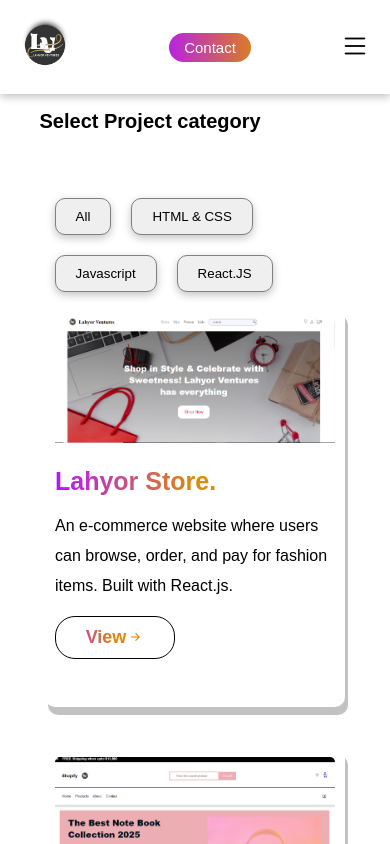
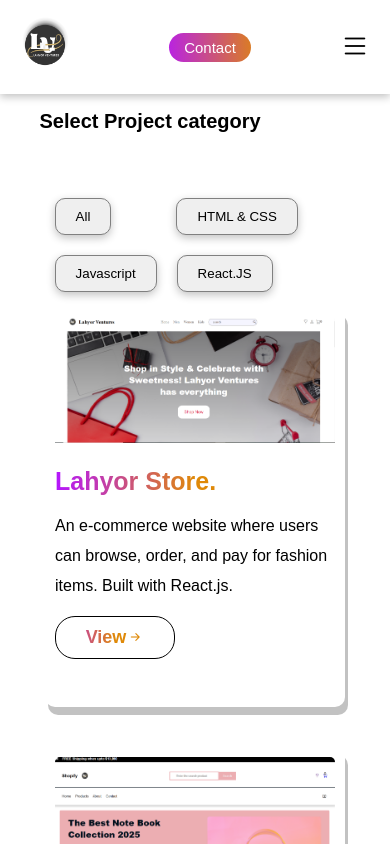
Before and after one commit to Funmight44/my-portfolio, a React (Vite) app: page /work in a window 390 px wide. Shown: the top 844 px of the page. Built offline with nearby package versions, Linux system fonts and the light colour scheme.

Commit message:
adjusting category buttons

```diff
--- a/src/index.css
+++ b/src/index.css
@@ -455,6 +455,17 @@
 .work .category-btns button:hover{
     transform: scale(1.1);
 }
+
+.work  .category-btns button.active {
+  background: #2563eb;
+}
+
+@media (max-width: 768px) {
+ .work .category-btns button:nth-child(2) {
+    margin-left: 45px;
+  }
+}
+
 
 .work .projects{
     display:  flex;
```
